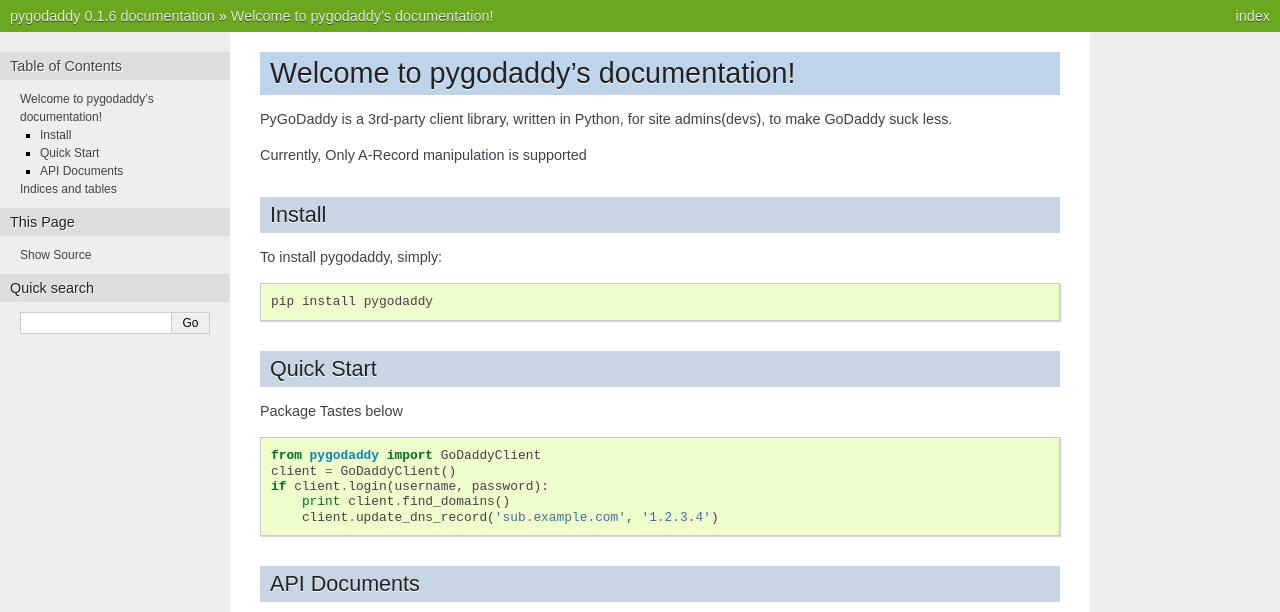
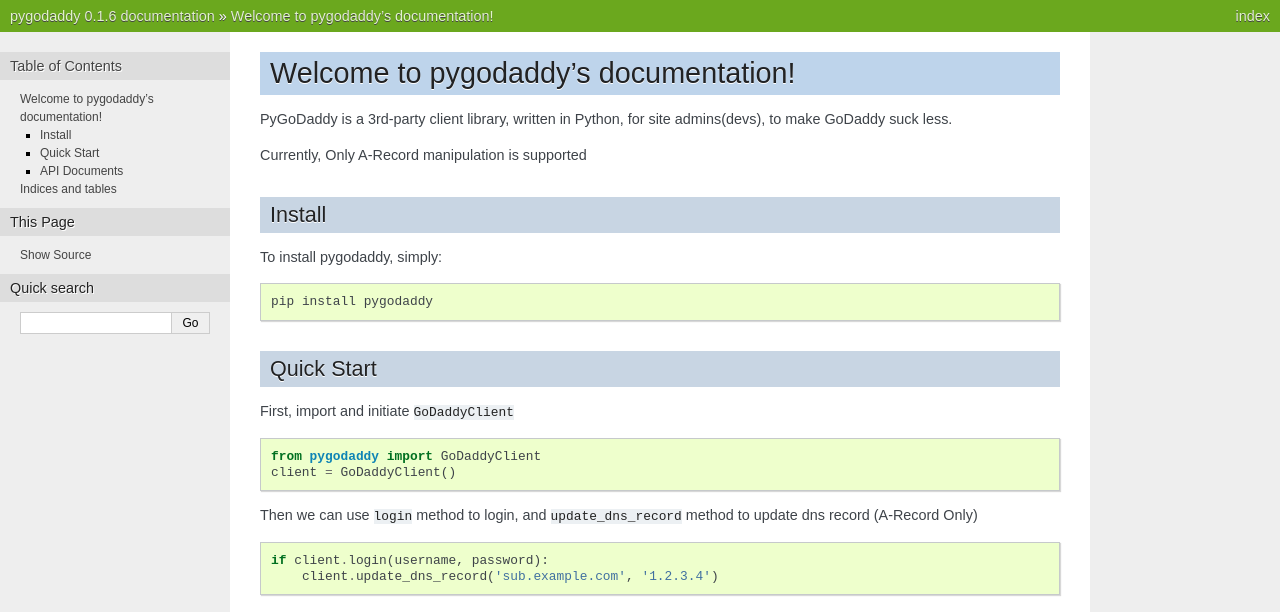
Before and after one commit to observerss/pygodaddy, a Sphinx documentation site: the page built from docs/index.rst, in a window 1280 px wide. Shown: the top 612 px of the page. Built offline with Sphinx 7.4.7, drawn with Linux system fonts in a browser that asks for light colours; some of the changed text lies outside the part shown; grey boxes are pictures that could not be loaded.

Commit message:
update docs

```diff
--- a/docs/index.rst
+++ b/docs/index.rst
@@ -26,24 +26,28 @@
 Quick Start
 -----------
 
-Package Tastes below
+First, import and initiate ``GoDaddyClient``
 
 .. code-block:: python
 
     from pygodaddy import GoDaddyClient
     client = GoDaddyClient()
+
+Then we can use ``login`` method to login, and ``update_dns_record`` method to update dns record (A-Record Only)
+
+.. code-block:: python
+
     if client.login(username, password):
-        print client.find_domains()
         client.update_dns_record('sub.example.com', '1.2.3.4')
 
+A list of methods and be found in :ref:`api-documents` section below
+
+.. _api-documents:
 
 API Documents
 -------------
 
-.. autoclass:: pygodaddy.GoDaddyClient
-    :members:
-
-.. autoclass:: pygodaddy.GoDaddyAccount
+.. automodule:: pygodaddy.client
     :members:
 
 Indices and tables
```
